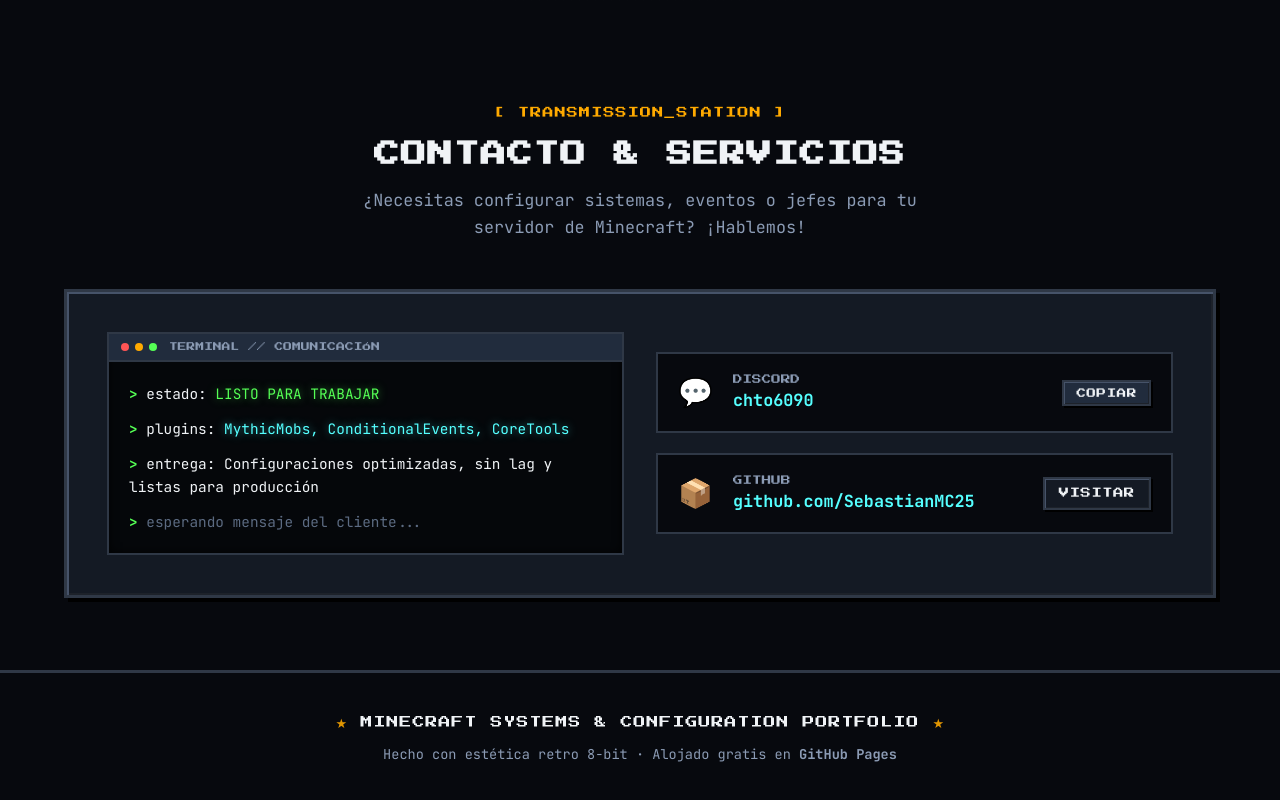
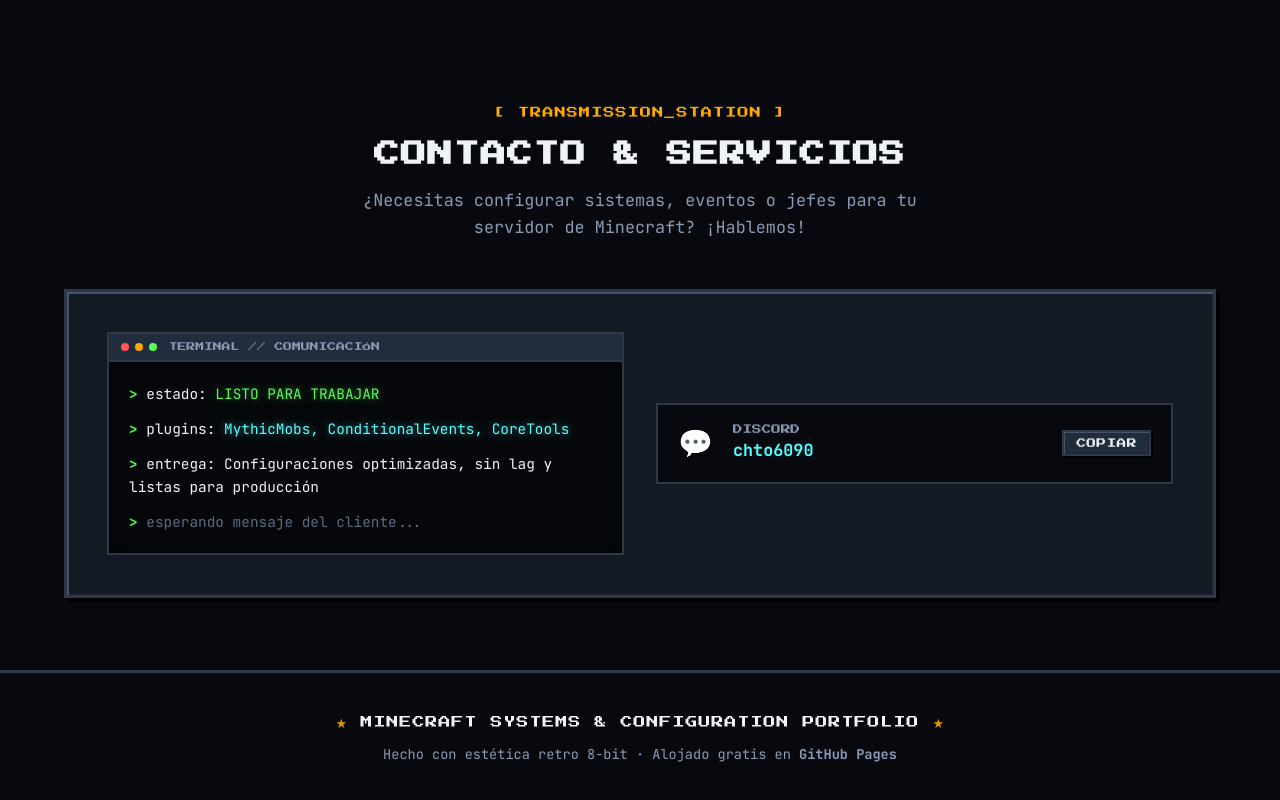
Before and after one commit to SebastianMC25/minecraft-portfolio, a plain HTML site: page index.html in a window 1280 px wide. Shown: the part 4430-5230 px from the top of the page. Drawn offline with Linux system fonts and the light colour scheme.

Commit message:
Remove GitHub contact section from index.html

```diff
--- a/index.html
+++ b/index.html
@@ -245,17 +245,7 @@
             </button>
           </div>
 
-          <!-- Correo o GitHub -->
-          <div class="contact-item">
-            <div class="contact-item-icon">📦</div>
-            <div class="contact-item-info">
-              <span class="contact-item-label">GITHUB</span>
-              <span class="contact-item-val">github.com/SebastianMC25</span>
-            </div>
-            <a href="https://github.com/SebastianMC25" target="_blank" rel="noopener noreferrer" class="retro-btn btn-link">
-              VISITAR
-            </a>
-          </div>
+
         </div>
       </div>
     </section>
```
